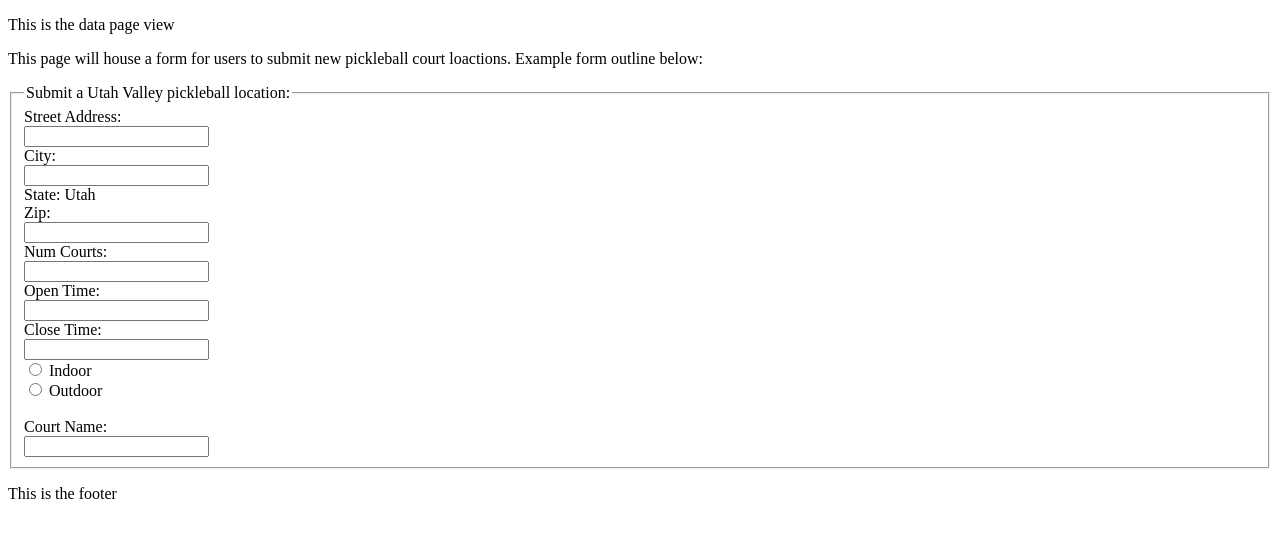
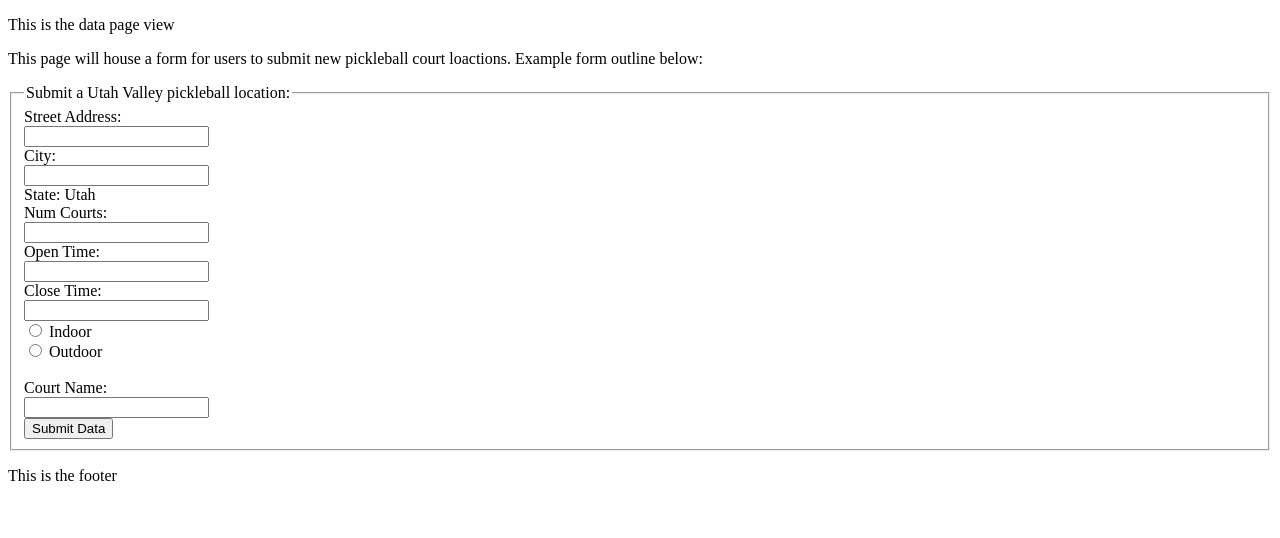
Before and after one commit to brooke-woodland/utahvalleypickleball, a Django app: page /data/ in a window 1280 px wide. Shown: the part 34-572 px from the top of the page. Run offline with Django 4.2, Linux system fonts and the light colour scheme.

Commit message:
formchanges

```diff
--- a/templates/pickleball/data.html
+++ b/templates/pickleball/data.html
@@ -24,12 +24,6 @@
       <br />
       <label for="state"
         >State: Utah
-      <br />
-      <label for="zip"
-        >Zip:
-        <br />
-        <input type="text" id="zip" title="Enter the zipcode: " />
-      </label>
       <br />
       <label for="courtnum"
         >Num Courts:
@@ -60,6 +54,7 @@
   <input type="text" id="name" title="Enter the location name (if applicable): " />
 </label>
 <br />
+<button type="submit">Submit Data</button>
 </fieldset>
 </form>
 </div>
```
